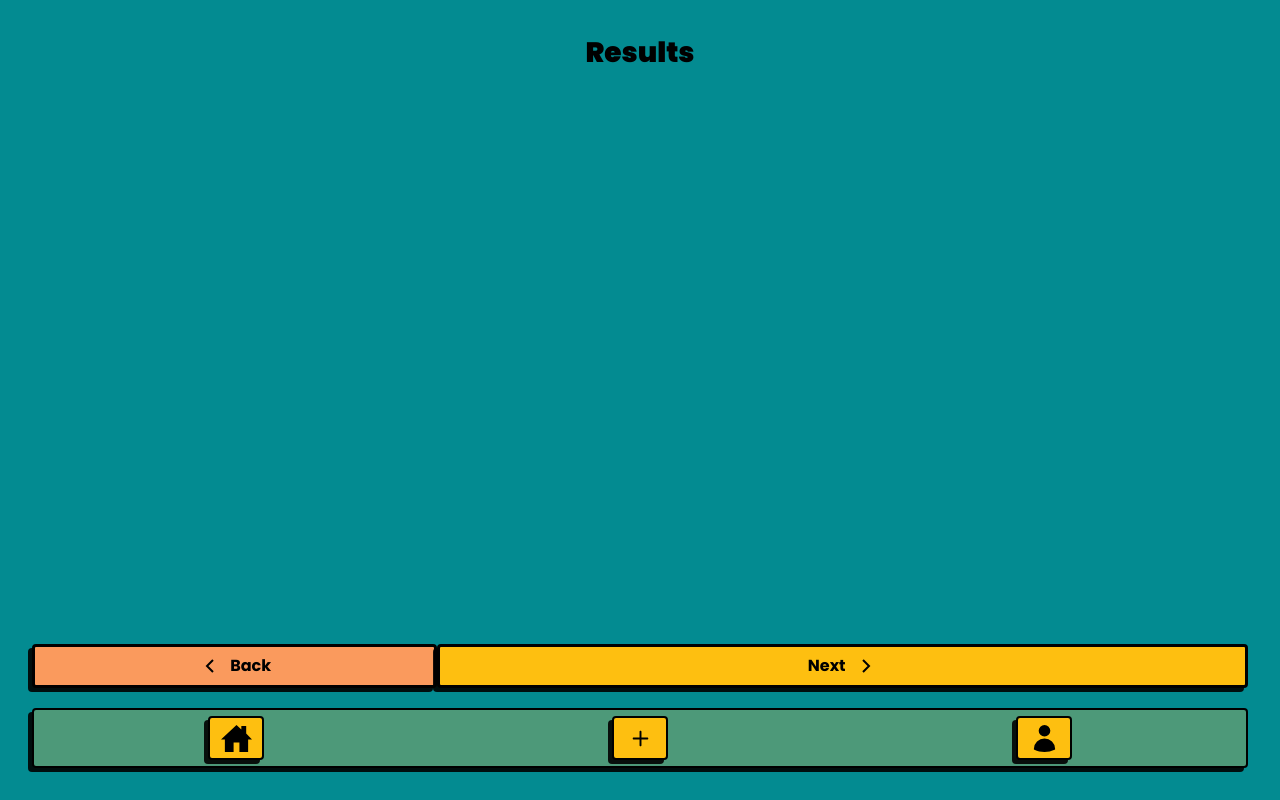
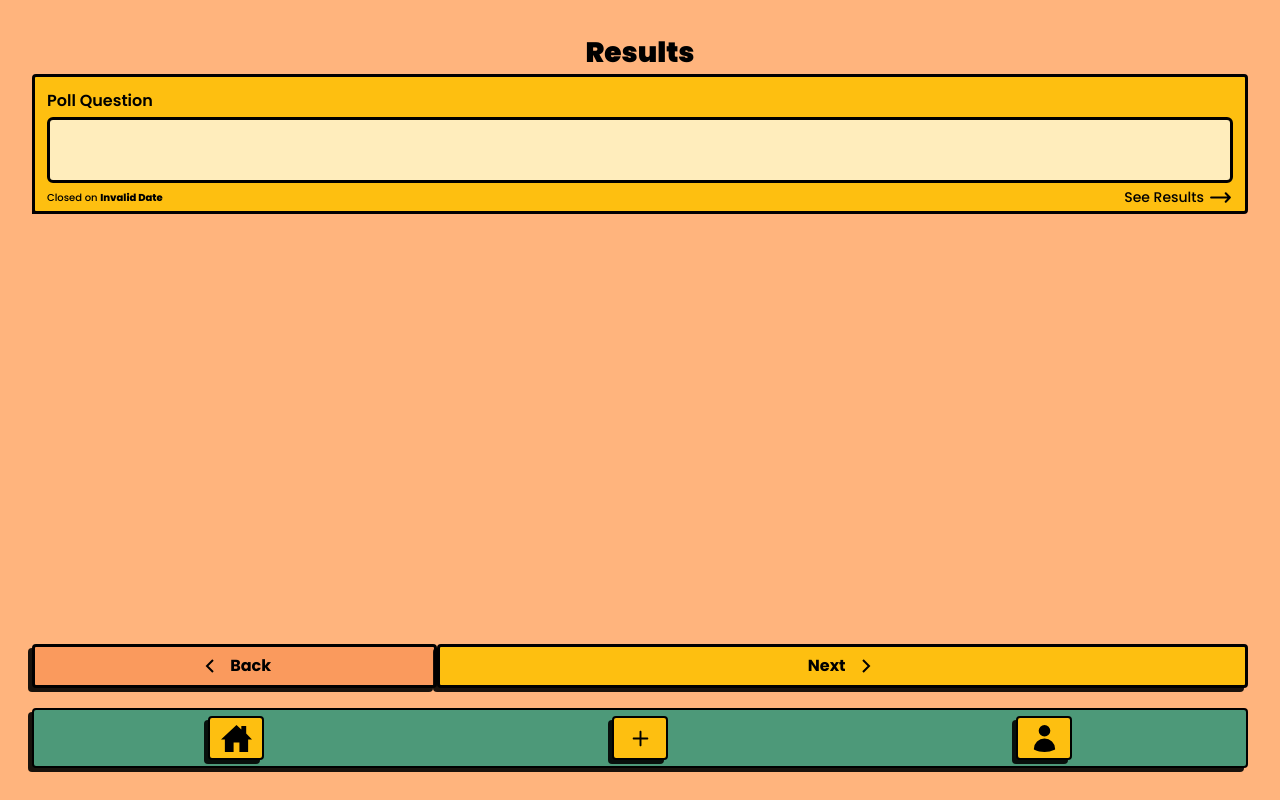
Before and after one commit to devhausleipzigacademy/camp9-final-project, a Next.js app: page /results in a window 1280 px wide. Built offline with nearby package versions, Linux system fonts and the light colour scheme.

Commit message:
started pollResultsComponent

```diff
--- a/app/(protected)/results/layout.tsx
+++ b/app/(protected)/results/layout.tsx
@@ -4,7 +4,7 @@ import { GrFormNext, GrFormPrevious } from "react-icons/gr";
 export default function ResultsLayout({children,}: {children: React.ReactNode;}) {
   return (
     <div>
-      <main className="container flex flex-col items-center h-screen justify-between bg-teal p-8">
+      <main className="container flex flex-col items-center h-screen justify-between bg-peach-light p-8">
         <div className="mb-36 w-full flex flex-col overflow-x-hidden overflow-y-scroll items-center justify-between">
           {children}
         </div>
--- a/app/(protected)/results/page.tsx
+++ b/app/(protected)/results/page.tsx
@@ -1,7 +1,11 @@
+import PollCard from "@/components/PollCard";
+import PollResultsCard from "@/components/PollResultsCard";
+
 export default function Results() {
   return (
     <>
       <h1 className="title-black">Results</h1>
+      <PollResultsCard/>
     </>
   );
 }
--- /dev/null
+++ b/components/PollResultsCard.tsx
@@ -0,0 +1,129 @@
+'use client';
+
+'use client';
+
+import { useRouter } from 'next/navigation';
+import { HiOutlineArrowNarrowRight } from 'react-icons/hi';
+
+interface PollResultsCardProps extends React.HTMLAttributes<HTMLElement> {
+  children: string;
+  endDate: Date;
+  isOwner: boolean;
+  isVoted?: boolean;
+}
+
+export default function PollResultsCard({
+  children,
+  endDate,
+  isOwner = false,
+  isVoted,
+  ...props
+}: PollCardProps) {
+  const router = useRouter();
+  const currentDate = new Date();
+  // Get the current date
+
+  const date = new Date(endDate);
+  // Get the end date of the poll
+
+  const isOpen = date.getTime() > Date.now();
+  // if the date is in the past, the poll is closed
+
+  const timeDifference = date.getTime() - currentDate.getTime();
+  // Calculate the time difference in milliseconds
+
+  const days = Math.floor(timeDifference / (1000 * 60 * 60 * 24));
+  // Calculate the difference in days
+
+  const hours = Math.floor((timeDifference / (1000 * 60 * 60)) % 24);
+  // Calculate the difference in hours
+
+  const minutes = Math.floor((timeDifference / (1000 * 60)) % 60);
+  // Calculate the difference in minutes
+
+  const displayDays = days > 0 ? days : null; // Check if the number of days is greater than 0
+  const displayHours = hours > 0 ? hours : null; // Check if the number of hours is greater than 0
+  const displayMinutes = minutes > 0 ? minutes : null; // Check if the number of minutes is greater than 0
+
+  const pluralize = (value: number, unit: string) => {
+    return value === 1 ? unit : `${unit}s`; // Add plural "s" to the unit if the value is not 1
+  };
+
+  const state = () => {
+    let text = '';
+
+    if (isOpen) {
+      if (!isVoted && !isOwner) {
+        text = 'Vote';
+      } else {
+        text = 'See Details';
+      }
+    } else {
+      text = 'See Results';
+    }
+
+    const icon = <HiOutlineArrowNarrowRight size={25} strokeWidth={2} />;
+
+    return (
+      <>
+        <h3>{text}</h3>
+        {icon}
+      </>
+    );
+  };
+
+  function handleClick() {
+    if (isOwner) {
+      router.push('/details');
+    } else if (isOpen && isVoted) {
+      router.push('/details');
+    } else if (isOpen && !isVoted) {
+      router.push('/voting');
+    } else if (!isOpen) {
+      router.push('/results');
+    }
+  }
+
+  return (
+    <div
+      className="cursor-pointer border-3 border-black rounded w-full flex flex-col pt-3 px-3 pb-1  bg-yellow gap-1 shadow-brutal"
+      onClick={handleClick}
+    >
+      <h2 className="body-semibold">Poll Question</h2>
+      <div className="px-2 flex items-center justify-center border-3 h-[66px] border-black rounded-md bg-yellow-light ">
+        <h1 className="body line-clamp-2">{children}</h1>
+      </div>
+      <div className="flex justify-between items-center h-5 gap-1">
+        {isOpen ? (
+          <p className="small">
+            Closes in
+            {
+              <span className="small-bold before:content-['_']">
+                {`${
+                  displayDays &&
+                  `${displayDays} ${pluralize(displayDays, 'day')},` // Display the number of days
+                } ${
+                  displayHours &&
+                  `${displayHours} ${pluralize(displayHours, 'hour')},` // Display the number of hours
+                } ${
+                  displayMinutes &&
+                  `${displayMinutes} ${pluralize(displayMinutes, 'minute')}` // Display the number of minutes
+                }`}
+              </span>
+            }
+          </p>
+        ) : (
+          <p className="small">
+            Closed on{' '}
+            {<span className="small-bold">{date.toLocaleDateString()}</span>}
+          </p> // Display the closed date
+        )}
+        {
+          <button className="description flex items-center gap-1">
+            {state()}
+          </button>
+        }
+      </div>
+    </div>
+  );
+}
```
